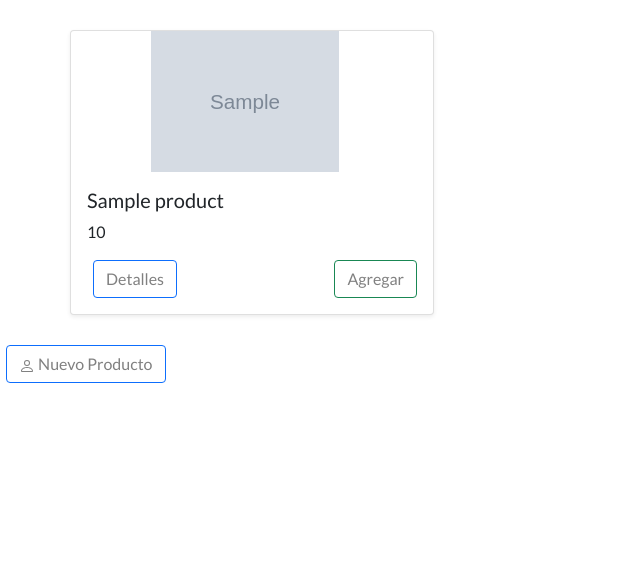
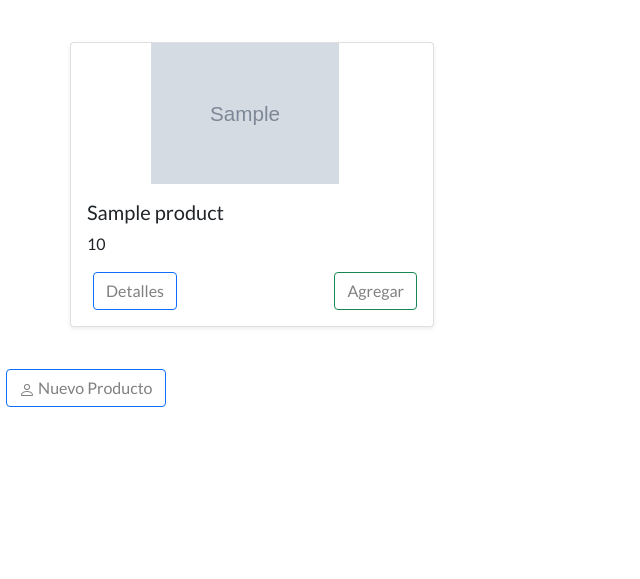
Before and after one commit to Nellybg/paginaweb, a Django app: page /tienda in a window 1280 px wide. Shown: the part 70-649 px from the top of the page, without its empty margins (0-640 px from the left). Run offline with Django 4.2, Linux system fonts and the light colour scheme; tables that the repository leaves empty hold one stand-in row (values such as "Sample post"); grey boxes marked "Sample" are stand-in pictures.

Commit message:
Se seperan tarjetas de prodcutos

```diff
--- a/PruebaDeisne/products/templates/tienda.html
+++ b/PruebaDeisne/products/templates/tienda.html
@@ -80,7 +80,7 @@
     <div class="container">
       <div class="row">
         {% for products in productss %}
-        <div class="col-md-4 col-sm-12 col-lg-4">
+        <div class="col-md-4 col-sm-12 col-lg-4" style="padding-top:12px; padding-bottom: 12px;">
           <div class="col">
             <div class="card shadow-sm">
               {% static "" as baseUrl %}
```
